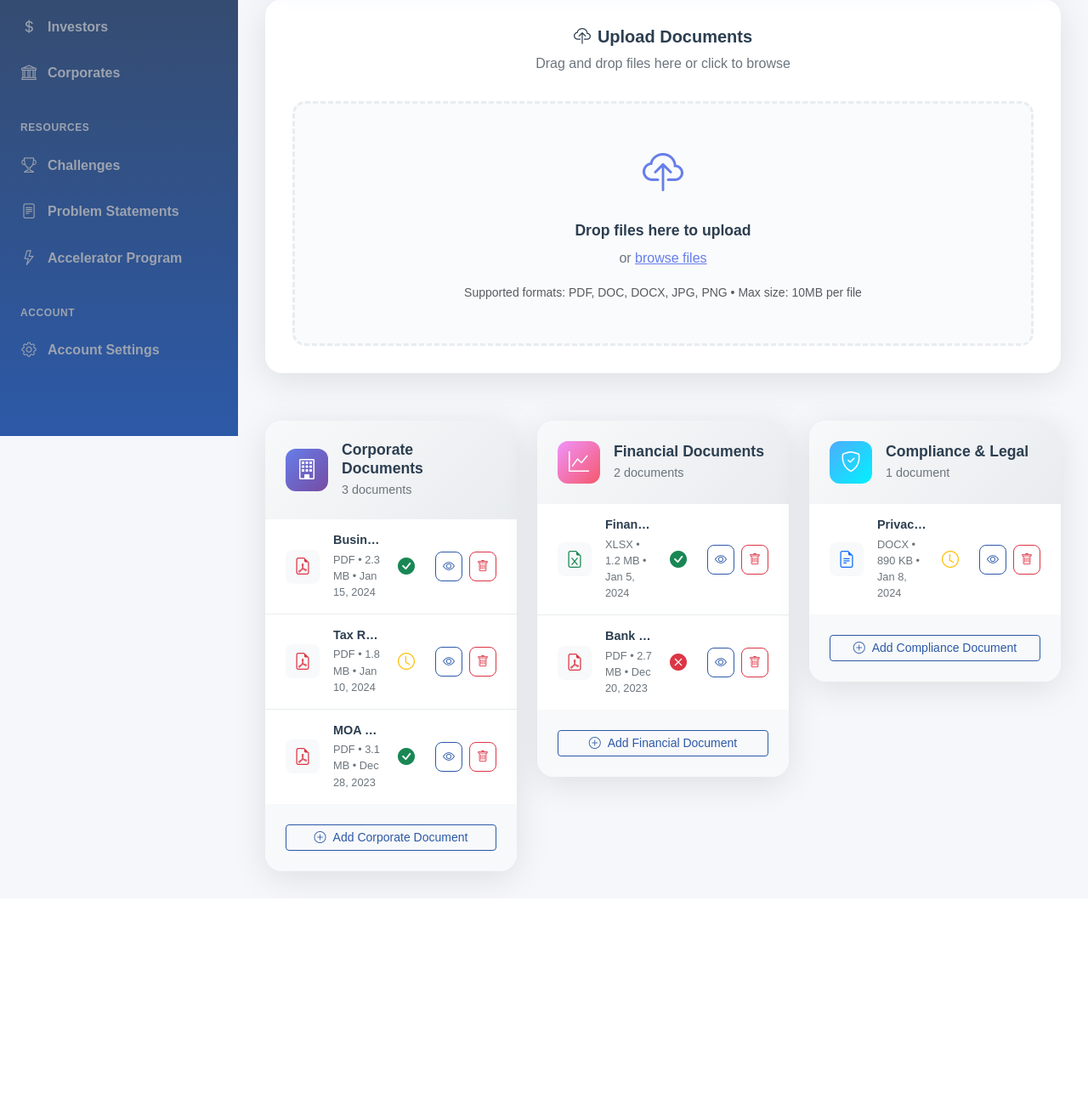
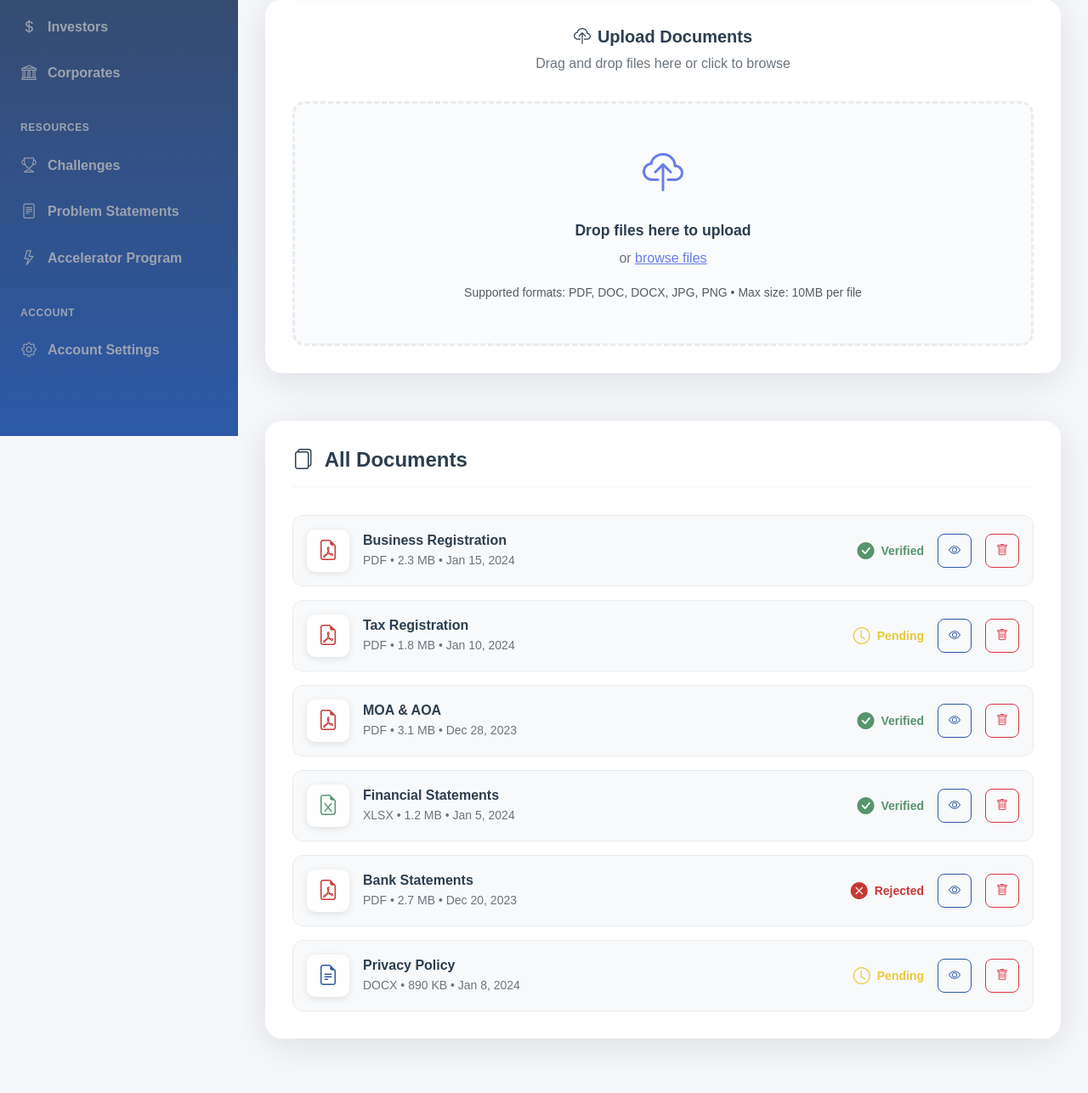
Before and after one commit to icooniex/seamap, a Django app: page /account-settings/documents/ in a window 1280 px wide. Shown: the part 287-1573 px from the top of the page at 85% size. Before the commit the page ends 1344 px from the top, so only its background shows below. Run offline with Django 4.2, Linux system fonts and the light colour scheme; a user stored in the database is signed in; data comes from the database, SQL or seed files in the repository; parts of the project's set-up code (start-up, migrations or seed data) failed here and were passed over.

Commit message:
revise doucment upload page

```diff
--- a/templates/member/account_settings.html
+++ b/templates/member/account_settings.html
@@ -178,10 +178,10 @@
                         </div>
                     </div>
                     <div class="setting-action-expanded">
-                        <button class="setting-btn-primary" onclick="alert('Coming Soon!')">
+                        <a href="{% url 'document_management' %}" class="setting-btn-primary">
                             <i class="bi bi-folder2"></i>
                             Manage Files
-                        </button>
+                        </a>
                         <div class="action-meta">Upload documents</div>
                     </div>
                 </div>
--- a/templates/member/document_management.html
+++ b/templates/member/document_management.html
@@ -64,33 +64,32 @@
             </div>
         </div>
 
-        <!-- Document Categories -->
-        <div class="col-lg-4">
-            <div class="document-category-card">
-                <div class="category-header">
-                    <div class="category-icon corporate">
-                        <i class="bi bi-building"></i>
-                    </div>
-                    <div>
-                        <h5 class="category-title">Corporate Documents</h5>
-                        <p class="category-count">3 documents</p>
-                    </div>
+        <!-- All Documents List -->
+        <div class="col-12">
+            <div class="document-list-card">
+                <div class="list-header">
+                    <h4 class="list-title">
+                        <i class="bi bi-files me-2"></i>
+                        All Documents
+                    </h4>
                 </div>
 
-                <div class="document-list">
-                    <div class="document-item">
+                <div class="simple-document-list">
+                    <!-- Business Registration -->
+                    <div class="document-row">
                         <div class="document-icon">
-                            <i class="bi bi-file-earmark-pdf"></i>
+                            <i class="bi bi-file-earmark-pdf text-danger"></i>
                         </div>
                         <div class="document-info">
                             <h6 class="document-name">Business Registration</h6>
                             <p class="document-meta">PDF • 2.3 MB • Jan 15, 2024</p>
                         </div>
                         <div class="document-status verified">
-                            <i class="bi bi-check-circle-fill"></i>
+                            <i class="bi bi-check-circle-fill text-success"></i>
+                            <span class="status-text text-success">Verified</span>
                         </div>
                         <div class="document-actions">
-                            <button class="btn btn-sm btn-outline-primary" data-bs-toggle="modal" data-bs-target="#viewDocumentModal">
+                            <button class="btn btn-sm btn-outline-primary me-2">
                                 <i class="bi bi-eye"></i>
                             </button>
                             <button class="btn btn-sm btn-outline-danger">
@@ -99,19 +98,21 @@
                         </div>
                     </div>
 
-                    <div class="document-item">
+                    <!-- Tax Registration -->
+                    <div class="document-row">
                         <div class="document-icon">
-                            <i class="bi bi-file-earmark-pdf"></i>
+                            <i class="bi bi-file-earmark-pdf text-danger"></i>
                         </div>
                         <div class="document-info">
                             <h6 class="document-name">Tax Registration</h6>
                             <p class="document-meta">PDF • 1.8 MB • Jan 10, 2024</p>
                         </div>
                         <div class="document-status pending">
-                            <i class="bi bi-clock"></i>
+                            <i class="bi bi-clock text-warning"></i>
+                            <span class="status-text text-warning">Pending</span>
                         </div>
                         <div class="document-actions">
-                            <button class="btn btn-sm btn-outline-primary">
+                            <button class="btn btn-sm btn-outline-primary me-2">
                                 <i class="bi bi-eye"></i>
                             </button>
                             <button class="btn btn-sm btn-outline-danger">
@@ -120,62 +121,21 @@
                         </div>
                     </div>
 
-                    <div class="document-item">
+                    <!-- MOA & AOA -->
+                    <div class="document-row">
                         <div class="document-icon">
-                            <i class="bi bi-file-earmark-pdf"></i>
+                            <i class="bi bi-file-earmark-pdf text-danger"></i>
                         </div>
                         <div class="document-info">
                             <h6 class="document-name">MOA & AOA</h6>
                             <p class="document-meta">PDF • 3.1 MB • Dec 28, 2023</p>
                         </div>
                         <div class="document-status verified">
-                            <i class="bi bi-check-circle-fill"></i>
+                            <i class="bi bi-check-circle-fill text-success"></i>
+                            <span class="status-text text-success">Verified</span>
                         </div>
                         <div class="document-actions">
-                            <button class="btn btn-sm btn-outline-primary">
-                                <i class="bi bi-eye"></i>
-                            </button>
-                            <button class="btn btn-sm btn-outline-danger">
-                                <i class="bi bi-trash"></i>
-                            </button>
-                        </div>
-                    </div>
-                </div>
-
-                <div class="category-footer">
-                    <button class="btn btn-outline-primary btn-sm w-100">
-                        <i class="bi bi-plus-circle me-2"></i>Add Corporate Document
-                    </button>
-                </div>
-            </div>
-        </div>
-
-        <div class="col-lg-4">
-            <div class="document-category-card">
-                <div class="category-header">
-                    <div class="category-icon financial">
-                        <i class="bi bi-graph-up"></i>
-                    </div>
-                    <div>
-                        <h5 class="category-title">Financial Documents</h5>
-                        <p class="category-count">2 documents</p>
-                    </div>
-                </div>
-
-                <div class="document-list">
-                    <div class="document-item">
-                        <div class="document-icon">
-                            <i class="bi bi-file-earmark-excel"></i>
-                        </div>
-                        <div class="document-info">
-                            <h6 class="document-name">Financial Statements 2023</h6>
-                            <p class="document-meta">XLSX • 1.2 MB • Jan 5, 2024</p>
-                        </div>
-                        <div class="document-status verified">
-                            <i class="bi bi-check-circle-fill"></i>
-                        </div>
-                        <div class="document-actions">
-                            <button class="btn btn-sm btn-outline-primary">
+                            <button class="btn btn-sm btn-outline-primary me-2">
                                 <i class="bi bi-eye"></i>
                             </button>
                             <button class="btn btn-sm btn-outline-danger">
@@ -184,19 +144,21 @@
                         </div>
                     </div>
 
-                    <div class="document-item">
+                    <!-- Financial Statements -->
+                    <div class="document-row">
                         <div class="document-icon">
-                            <i class="bi bi-file-earmark-pdf"></i>
+                            <i class="bi bi-file-earmark-excel text-success"></i>
                         </div>
                         <div class="document-info">
-                            <h6 class="document-name">Bank Statements</h6>
-                            <p class="document-meta">PDF • 2.7 MB • Dec 20, 2023</p>
+                            <h6 class="document-name">Financial Statements</h6>
+                            <p class="document-meta">XLSX • 1.2 MB • Jan 5, 2024</p>
                         </div>
-                        <div class="document-status rejected">
-                            <i class="bi bi-x-circle-fill"></i>
+                        <div class="document-status verified">
+                            <i class="bi bi-check-circle-fill text-success"></i>
+                            <span class="status-text text-success">Verified</span>
                         </div>
                         <div class="document-actions">
-                            <button class="btn btn-sm btn-outline-primary">
+                            <button class="btn btn-sm btn-outline-primary me-2">
                                 <i class="bi bi-eye"></i>
                             </button>
                             <button class="btn btn-sm btn-outline-danger">
@@ -204,42 +166,22 @@
                             </button>
                         </div>
                     </div>
-                </div>
 
-                <div class="category-footer">
-                    <button class="btn btn-outline-primary btn-sm w-100">
-                        <i class="bi bi-plus-circle me-2"></i>Add Financial Document
-                    </button>
-                </div>
-            </div>
-        </div>
-
-        <div class="col-lg-4">
-            <div class="document-category-card">
-                <div class="category-header">
-                    <div class="category-icon compliance">
-                        <i class="bi bi-shield-check"></i>
-                    </div>
-                    <div>
-                        <h5 class="category-title">Compliance & Legal</h5>
-                        <p class="category-count">1 document</p>
-                    </div>
-                </div>
-
-                <div class="document-list">
-                    <div class="document-item">
+                    <!-- Bank Statements -->
+                    <div class="document-row">
                         <div class="document-icon">
-                            <i class="bi bi-file-earmark-text"></i>
+                            <i class="bi bi-file-earmark-pdf text-danger"></i>
                         </div>
                         <div class="document-info">
-                            <h6 class="document-name">Privacy Policy</h6>
-                            <p class="document-meta">DOCX • 890 KB • Jan 8, 2024</p>
+                            <h6 class="document-name">Bank Statements</h6>
+                            <p class="document-meta">PDF • 2.7 MB • Dec 20, 2023</p>
                         </div>
-                        <div class="document-status pending">
-                            <i class="bi bi-clock"></i>
+                        <div class="document-status rejected">
+                            <i class="bi bi-x-circle-fill text-danger"></i>
+                            <span class="status-text text-danger">Rejected</span>
                         </div>
                         <div class="document-actions">
-                            <button class="btn btn-sm btn-outline-primary">
+                            <button class="btn btn-sm btn-outline-primary me-2">
                                 <i class="bi bi-eye"></i>
                             </button>
                             <button class="btn btn-sm btn-outline-danger">
@@ -247,12 +189,29 @@
                             </button>
                         </div>
                     </div>
-                </div>
 
-                <div class="category-footer">
-                    <button class="btn btn-outline-primary btn-sm w-100">
-                        <i class="bi bi-plus-circle me-2"></i>Add Compliance Document
-                    </button>
+                    <!-- Privacy Policy -->
+                    <div class="document-row">
+                        <div class="document-icon">
+                            <i class="bi bi-file-earmark-text text-primary"></i>
+                        </div>
+                        <div class="document-info">
+                            <h6 class="document-name">Privacy Policy</h6>
+                            <p class="document-meta">DOCX • 890 KB • Jan 8, 2024</p>
+                        </div>
+                        <div class="document-status pending">
+                            <i class="bi bi-clock text-warning"></i>
+                            <span class="status-text text-warning">Pending</span>
+                        </div>
+                        <div class="document-actions">
+                            <button class="btn btn-sm btn-outline-primary me-2">
+                                <i class="bi bi-eye"></i>
+                            </button>
+                            <button class="btn btn-sm btn-outline-danger">
+                                <i class="bi bi-trash"></i>
+                            </button>
+                        </div>
+                    </div>
                 </div>
             </div>
         </div>
@@ -351,6 +310,118 @@
 .documents-icon i {
     font-size: 2.5rem;
     color: white;
+}
+
+/* Simple Document List Styles */
+.document-list-card {
+    background: white;
+    border-radius: 20px;
+    padding: 2rem;
+    box-shadow: 0 8px 40px rgba(0, 0, 0, 0.1);
+    margin-bottom: 2rem;
+}
+
+.list-header {
+    display: flex;
+    justify-content: between;
+    align-items: center;
+    margin-bottom: 2rem;
+    padding-bottom: 1rem;
+    border-bottom: 2px solid #f8f9fa;
+}
+
+.list-title {
+    font-size: 1.5rem;
+    font-weight: 700;
+    color: #2c3e50;
+    margin-bottom: 0;
+}
+
+.simple-document-list {
+    display: flex;
+    flex-direction: column;
+    gap: 1rem;
+}
+
+.document-row {
+    display: flex;
+    align-items: center;
+    padding: 1rem;
+    background: #f8f9fa;
+    border-radius: 12px;
+    transition: all 0.3s ease;
+    border: 1px solid #e9ecef;
+}
+
+.document-row:hover {
+    background: #f1f3f4;
+    transform: translateY(-2px);
+    box-shadow: 0 4px 15px rgba(0, 0, 0, 0.1);
+}
+
+.document-row .document-icon {
+    width: 50px;
+    height: 50px;
+    display: flex;
+    align-items: center;
+    justify-content: center;
+    background: white;
+    border-radius: 10px;
+    margin-right: 1rem;
+    box-shadow: 0 2px 8px rgba(0, 0, 0, 0.1);
+}
+
+.document-row .document-icon i {
+    font-size: 1.5rem;
+}
+
+.document-row .document-info {
+    flex: 1;
+    margin-right: 1rem;
+}
+
+.document-row .document-name {
+    font-size: 1rem;
+    font-weight: 600;
+    color: #2c3e50;
+    margin-bottom: 0.25rem;
+}
+
+.document-row .document-meta {
+    font-size: 0.875rem;
+    color: #6c757d;
+    margin-bottom: 0;
+}
+
+.document-row .document-status {
+    margin-right: 1rem;
+    display: flex;
+    align-items: center;
+    gap: 0.5rem;
+}
+
+.document-row .document-status i {
+    font-size: 1.25rem;
+}
+
+.document-row .document-status .status-text {
+    font-size: 0.875rem;
+    font-weight: 600;
+    white-space: nowrap;
+}
+
+.document-row .document-actions {
+    display: flex;
+    gap: 0.5rem;
+}
+
+.document-row .document-actions .btn {
+    padding: 0.5rem;
+    width: 40px;
+    height: 40px;
+    display: flex;
+    align-items: center;
+    justify-content: center;
 }
 
 /* Upload Section */
```
